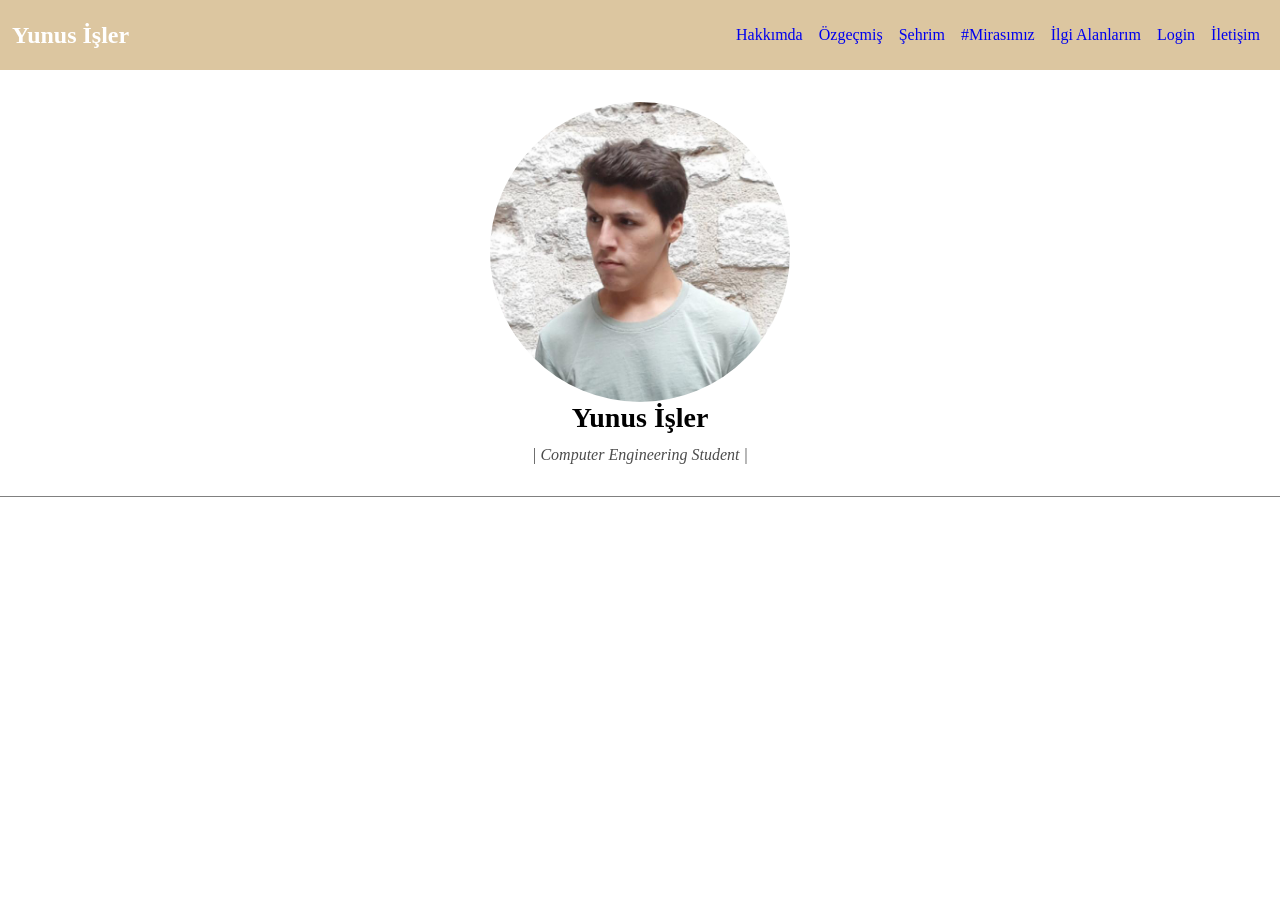
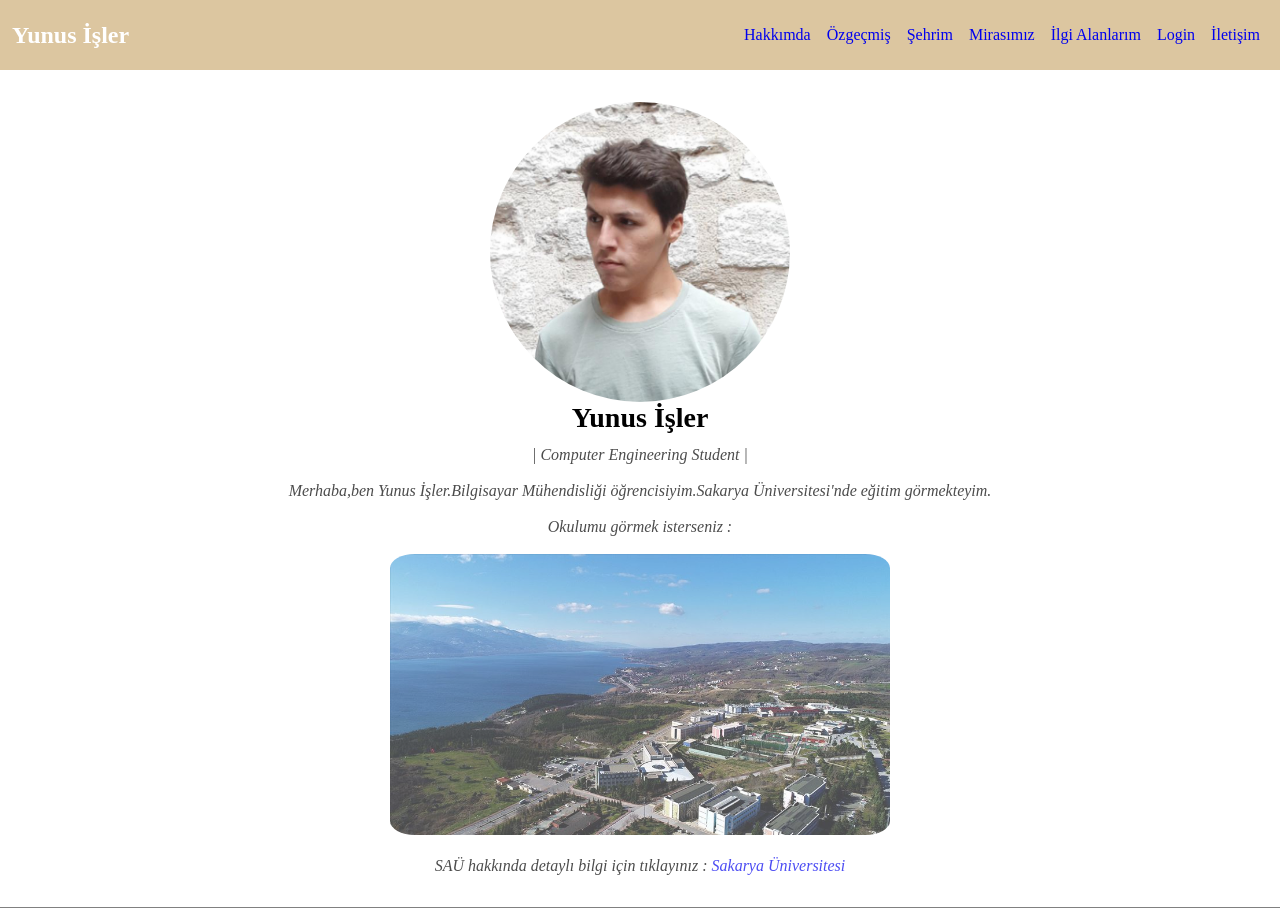
Before and after one commit to yunuis/WebSitem, a PHP site: page / in a window 1280 px wide. Before the commit the page ends 497 px from the top, so only its background shows below. Run offline with PHP 8.4, Linux system fonts and the light colour scheme.

Commit message:
hakkımda kısmı tamamlandı

```diff
--- a/CSS/main.css
+++ b/CSS/main.css
@@ -36,10 +36,15 @@
     padding: 2rem;
     border-bottom: 1px solid grey;
 }
-#hakkımda img{
+#hakkımda .img{
     max-width: 100%;
     height: auto;
     border-radius: 100%;
+}
+#hakkımda .img2{
+    max-width: 100%;
+    height: auto;
+    border-radius: 5%;
 }
 #hakkımda .name h2{
     margin-bottom: 0.75rem;
--- a/index.html
+++ b/index.html
@@ -16,24 +16,29 @@
         <nav id="navbar" >
         <h1>Yunus İşler</h1>
         <ul>
-            <li><a href="#Hakkımda">Hakkımda</a></li>
-            <li><a href="#Özgeçmiş">Özgeçmiş</a></li>
-            <li><a href="#Şehrim">Şehrim</a></li>
-            <li><a href="#Mirasımız">#Mirasımız</a></li>
-            <li><a href="#İlgi Alanlarım">İlgi Alanlarım</a></li>
-            <li><a href="#Login">Login</a></li>
-            <li><a href="#İletişim">İletişim</a></li>
+            <li><a href="#hakkımda">Hakkımda</a></li>
+            <li><a href="#özgeçmiş">Özgeçmiş</a></li>
+            <li><a href="#şehrim">Şehrim</a></li>
+            <li><a href="#mirasımız">Mirasımız</a></li>
+            <li><a href="#ilgi Alanlarım">İlgi Alanlarım</a></li>
+            <li><a href="#login">Login</a></li>
+            <li><a href="#iletişim">İletişim</a></li>
          </ul>
          </nav>
     </div>
    </header>
    <section id="hakkımda">
-    <img src="images/me.jpg" alt="Yunus İşler" height="300px" width="300px">
+    <img src="images/me.jpg" alt="Yunus İşler" height="300px" width="300px" class="img">
     <div class="name text-center">
         <h2 class="heading-big">Yunus İşler</h2>
-        <p>| Computer Engineering Student |</p>
+        <p>| Computer Engineering Student |</p> <br>
+        <p style="color: black;">Merhaba,ben Yunus İşler.Bilgisayar Mühendisliği öğrencisiyim.Sakarya Üniversitesi'nde eğitim görmekteyim.
+        </p> <br>
+        <p>Okulumu görmek isterseniz : <br><br><img src="images/sau.jpg"alt="SAU" height="200"width="500"class="img2"></a></p> <br>
+        <p>SAÜ hakkında detaylı bilgi için tıklayınız :
+        <a href="https://tr.wikipedia.org/wiki/Sakarya_%C3%9Cniversitesi" target="_blank">Sakarya Üniversitesi</a></p>
     </div>
-</section>
+    </section>
 
 
 
```
Also changed, not shown: CSS/global.css (line endings or trailing spaces), images/sau.jpg (added).
